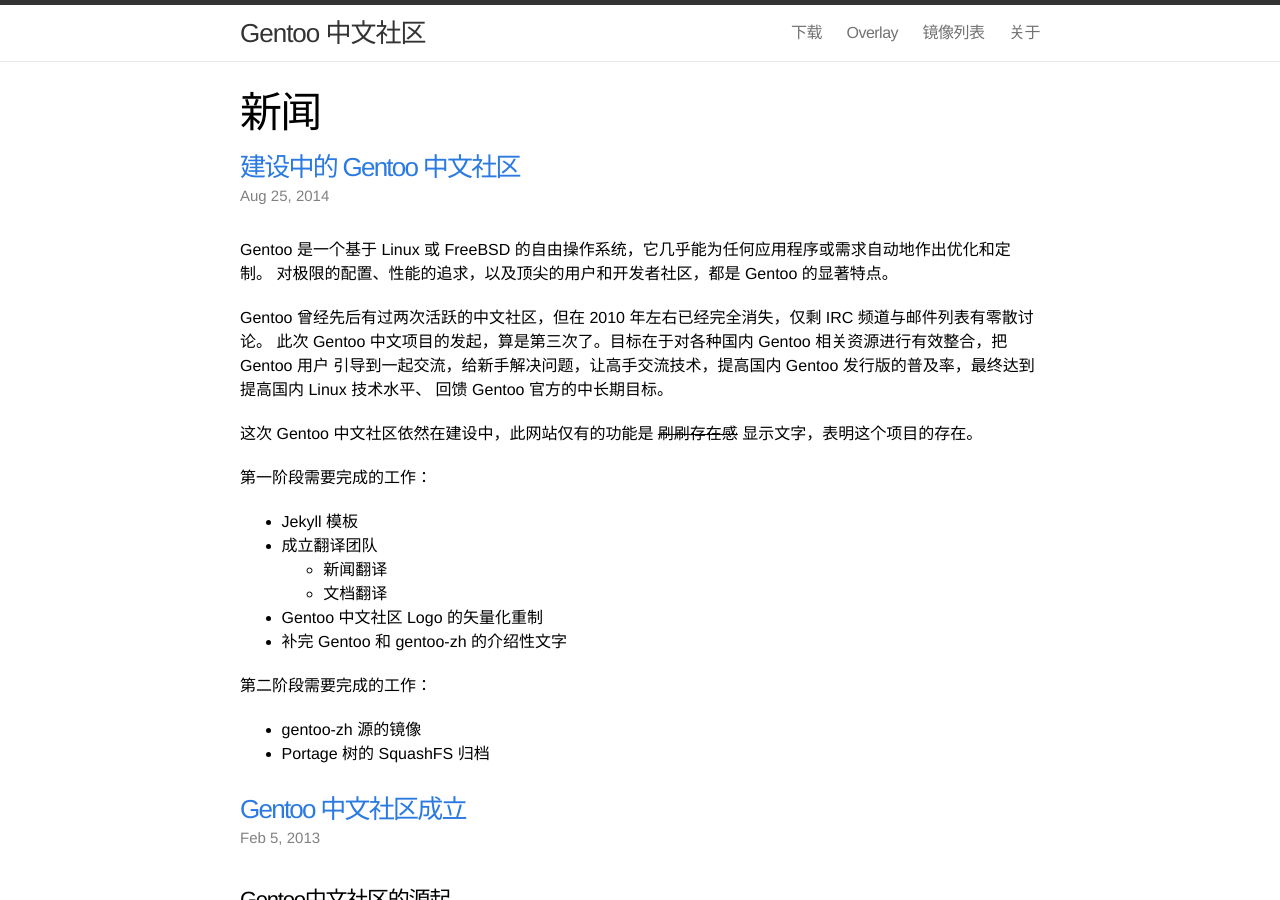
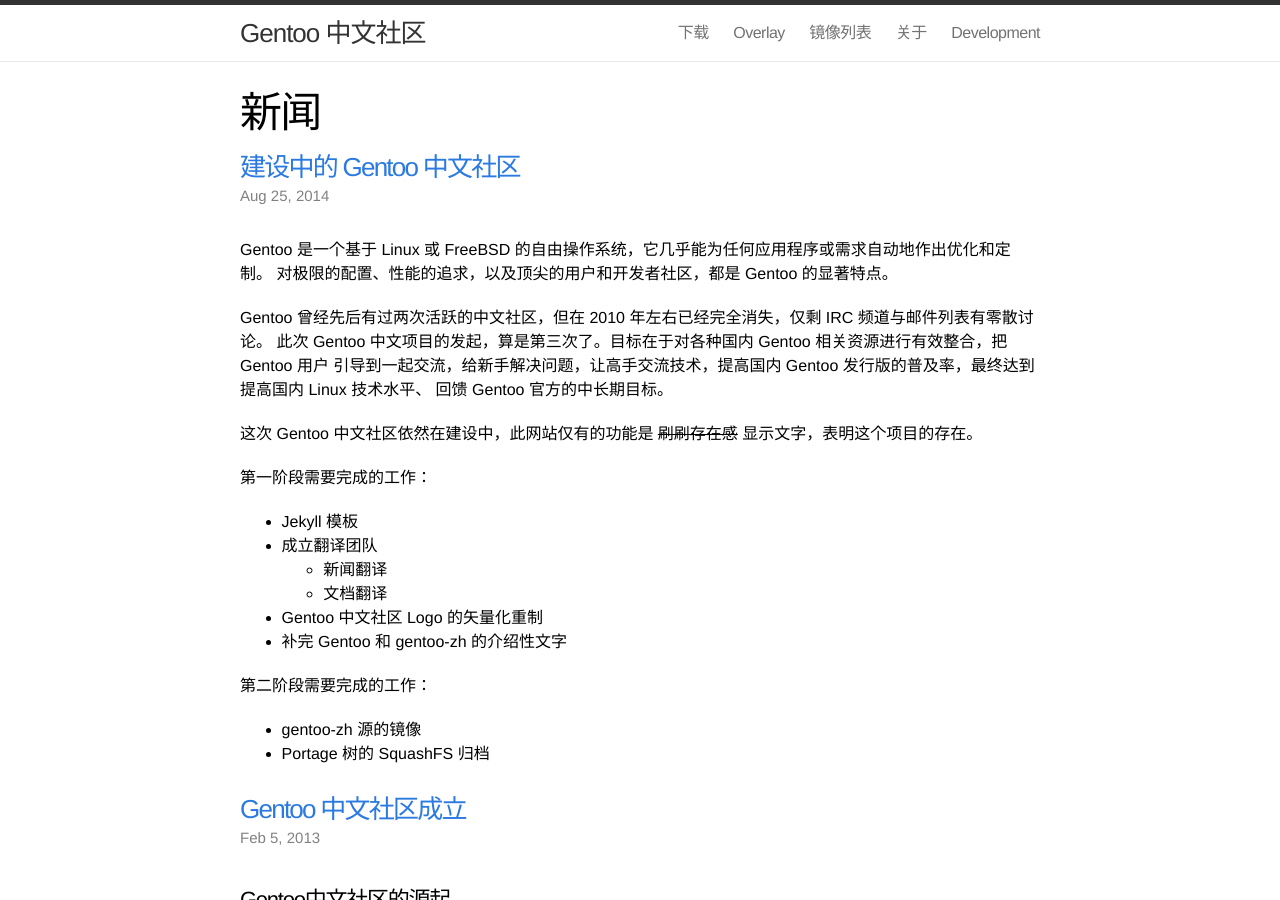
Before and after one commit to Gentoo-zh/gentoo-zh-jekyll, a Jekyll site: the page built from index.html, in a window 1280 px wide and 900 px high. Built offline with Jekyll 4.4.1, drawn with Linux system fonts in a browser that asks for light colours.

Commit message:
Update header.html

```diff
--- a/_includes/header.html
+++ b/_includes/header.html
@@ -20,6 +20,7 @@
         {% for page in site.pages %}
           {% if page.title %}<a class="page-link" href="{{ page.url | prepend: site.baseurl }}">{{ page.title }}</a>{% endif %}
         {% endfor %}
+        <a class="page-link" href="devmanual/" target="_blank">Development</a>
       </div>
     </nav>
 
```
